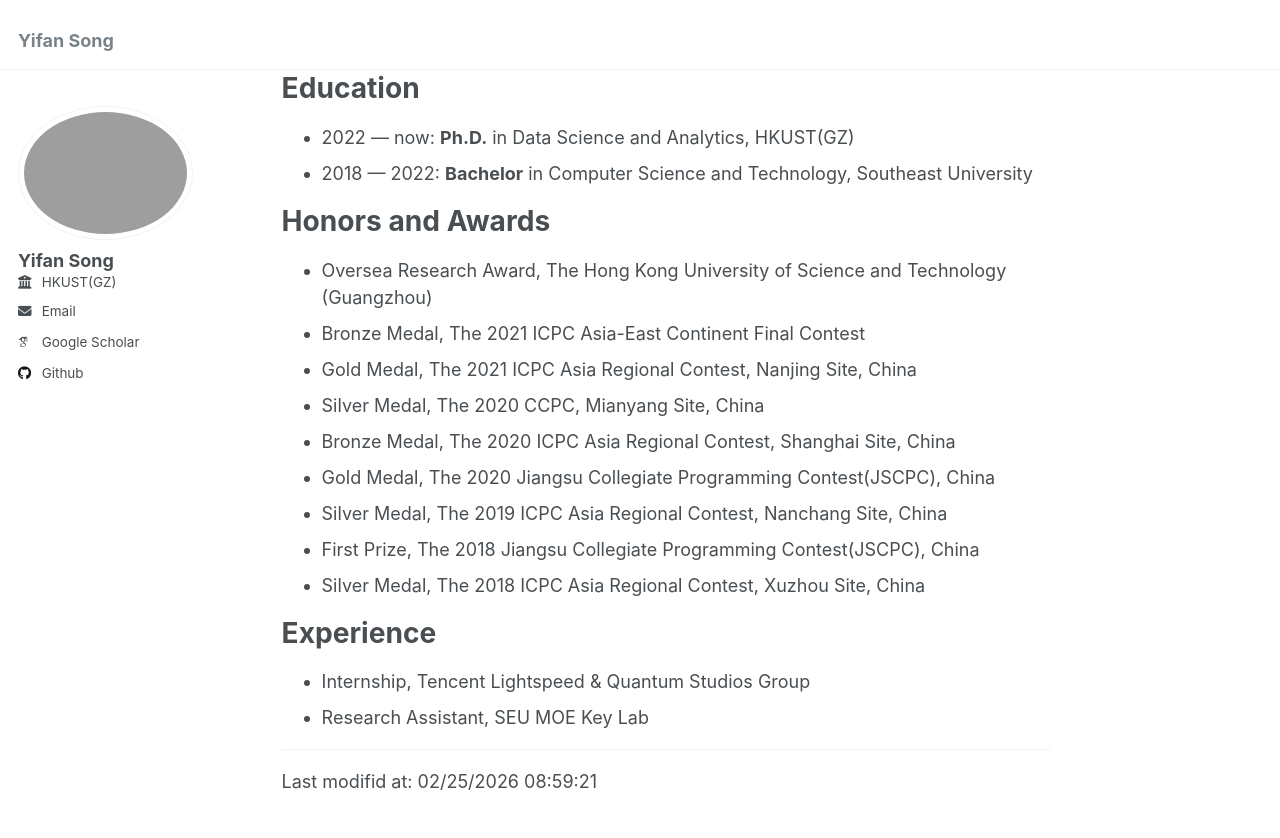
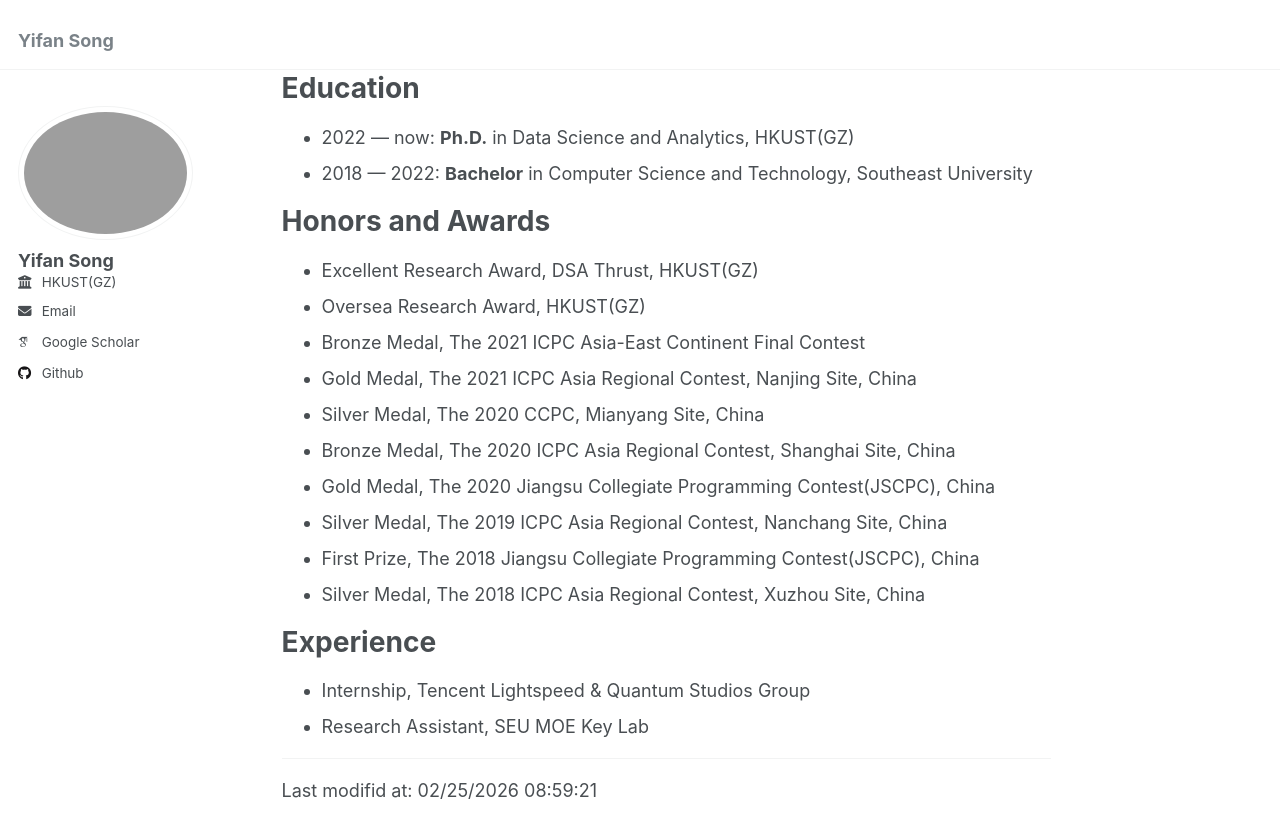
Before and after one commit to yfsong00/smallhammer.github.io, a Jekyll site: the page built from _pages/about.md, in a window 1280 px wide and 900 px high, scrolled down 1527 px. Shown: the top 838 px of the window. Built offline with Jekyll 4.4.1, drawn with Linux system fonts in a browser that asks for light colours; some web fonts are replaced.

Commit message:
Update about.md

```diff
--- a/_pages/about.md
+++ b/_pages/about.md
@@ -65,7 +65,8 @@ Education
 
 Honors and Awards
 ===
-* Oversea Research Award, The Hong Kong University of Science and Technology (Guangzhou)
+* Excellent Research Award, DSA Thrust, HKUST(GZ)
+* Oversea Research Award, HKUST(GZ)
 * Bronze Medal, The 2021 ICPC Asia-East Continent Final Contest
 * Gold Medal, The 2021 ICPC Asia Regional Contest, Nanjing Site, China
 * Silver Medal, The 2020 CCPC, Mianyang Site, China
```
